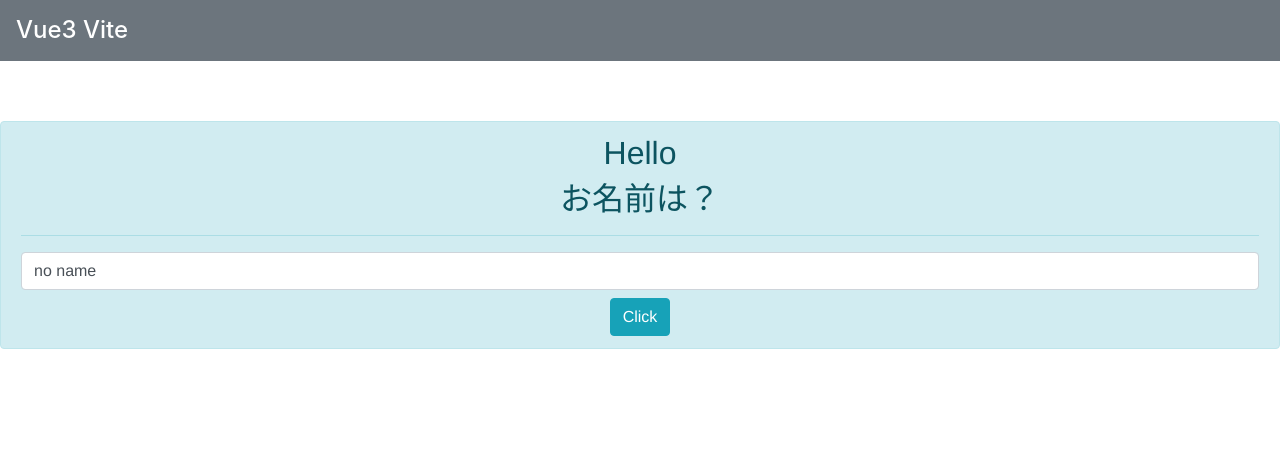
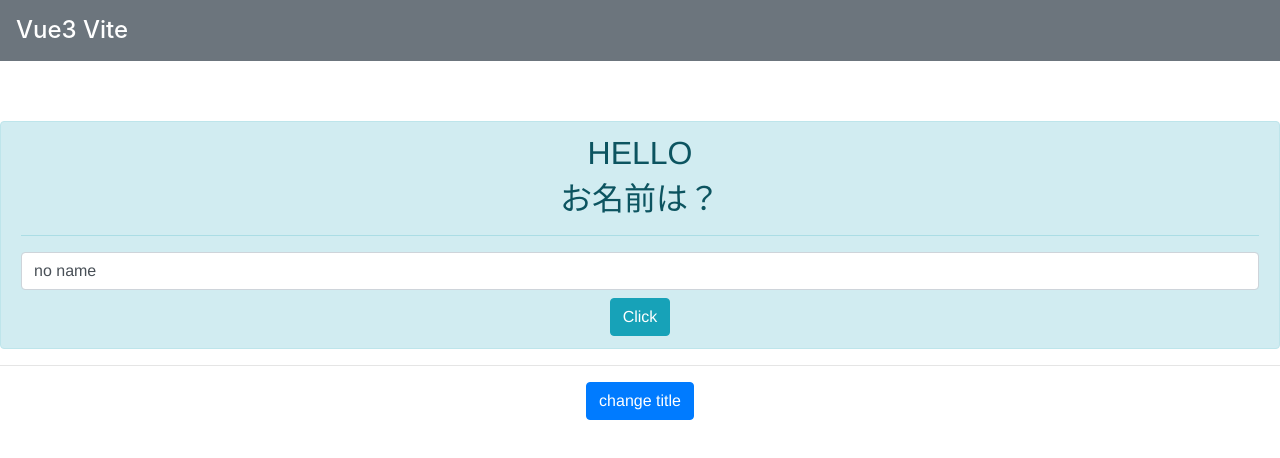
Before and after one commit to besumero628/Vue3_practice, a Vue app in the folder vite_app/: page / in a window 1280 px wide. Shown: the top 458 px of the page. Built offline with nearby package versions, Linux system fonts and the light colour scheme.

Commit message:
appからcomponentへのデータ移動

```diff
--- a/vite_app/src/App.vue
+++ b/vite_app/src/App.vue
@@ -1,6 +1,8 @@
 <template>
   <div id="app">
-    <HelloWorld title="Hello" message="※これは、Vue3のサンプルプロジェクトです。" />
+    <HelloWorld v-bind:title="message"/>
+    <hr>
+    <button class="btn btn-primary" v-on:click="doAction">change title</button>
   </div>
 </template>
 
@@ -10,6 +12,17 @@
   name: 'App',
   components: {
     HelloWorld
+  },
+  data() {
+    return {
+      message:'HELLO',
+    }
+  },
+  methods: {
+    doAction() {
+      var input = prompt("new title:")
+      this.message = input
+    }
   }
 }
 </script>
```
